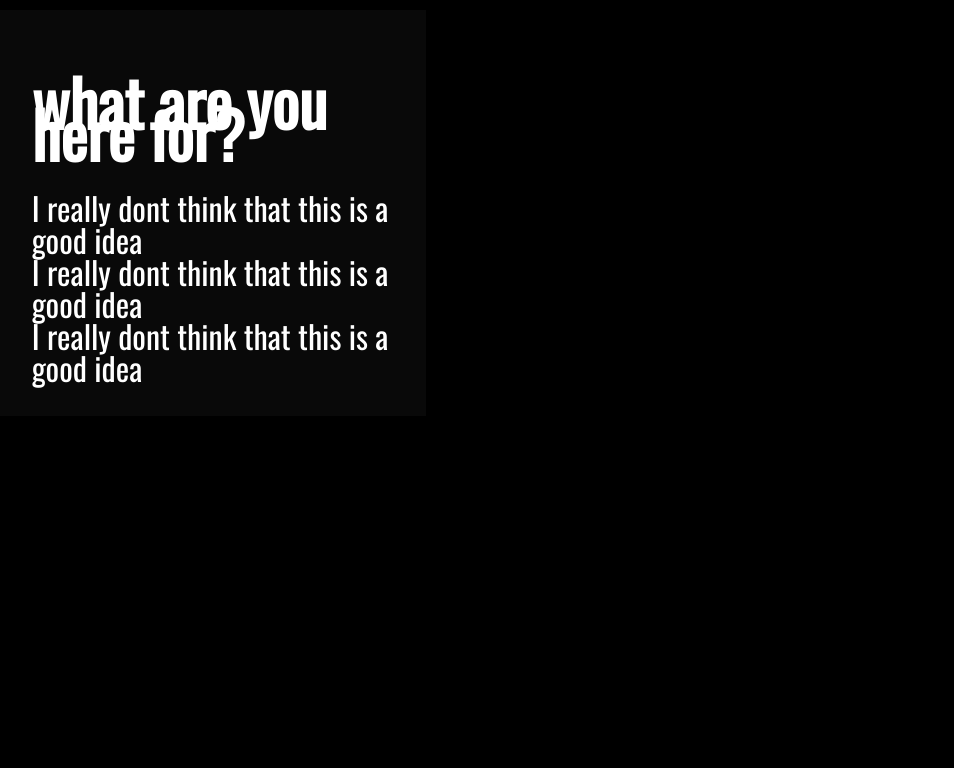
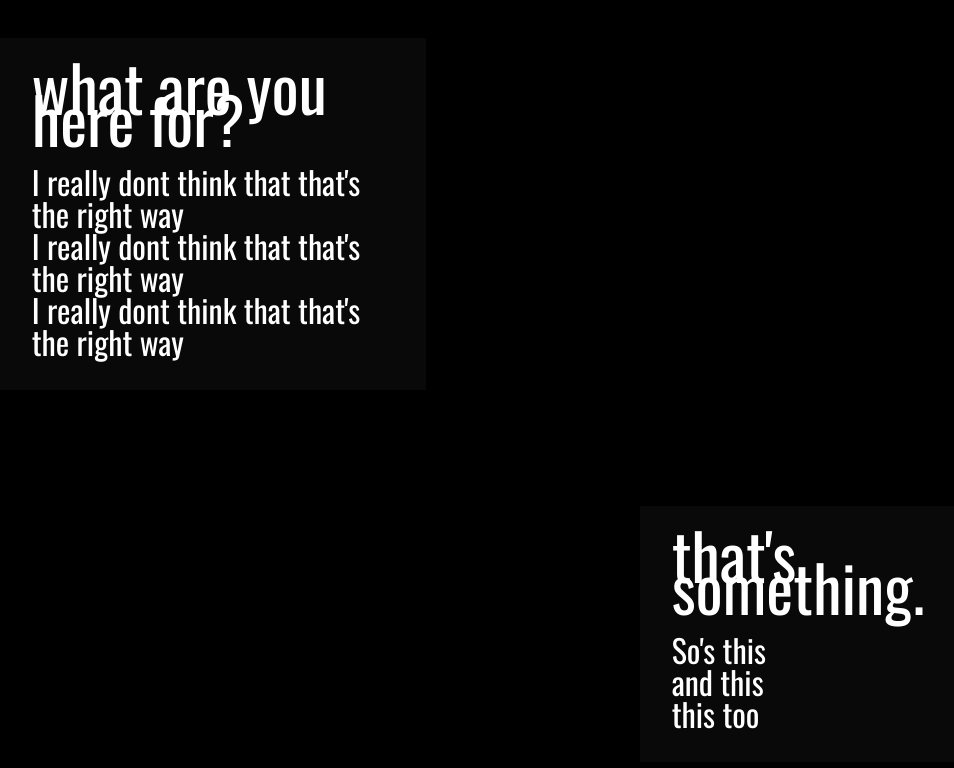
Before and after one commit to MillieGrey/ThreeJSStartPage, a website built with Vite: page index.html in a window 1280 px wide. Shown: the whole page, without its empty margins (107-1061 px from the left). Built offline with nearby package versions, Linux system fonts and the light colour scheme; no server answers; files whose address does not match are found by name; a web font is replaced by a local one.

Commit message:
today i did these things

```diff
--- a/index.html
+++ b/index.html
@@ -1,6 +1,7 @@
 <!DOCTYPE html>
 <html lang="en">
   <head>
+    <link rel="stylesheet" href="style.css">
     <link rel="preconnect" href="https://fonts.googleapis.com">
     <link rel="preconnect" href="https://fonts.gstatic.com" crossorigin>
     <link href="https://fonts.googleapis.com/css2?family=Oswald&display=swap" rel="stylesheet">
@@ -8,19 +9,28 @@
     <meta name="viewport" content="width=device-width, initial-scale=1.0" />
     <title>ThreeJSStartPage</title>
   </head>
-  <body style="margin:0;">
+  <body>
 
     <div id="app"></div>
     <canvas id ="bg"></canvas>
       <main>
         <div class="fuc">
-          <h1 class="title" style="color:white;  text-align:left; font-family: 'Oswald', sans-serif;">what are you here for?</h1>
-          <div>I really dont think that this is a good idea</div>
-          <div>I really dont think that this is a good idea</div>
-          <div>I really dont think that this is a good idea</div>
+          <div class="title">what are you here for?</div>
+          <br>
+          <div>I really dont think that that's the right way</div>
+          <div>I really dont think that that's the right way</div>
+          <div>I really dont think that that's the right way</div>
+        </div>
+        <div  id="weather" class="hec">
+          <div class="title">that's something.</div>
+          <br>
+          <div id="description">So's this</div>
+          <div id="temp">and this</div>
+          <div id="wind">this too</div>
         </div>
       </main>
-    <script type="module" src="/main.js"></script>
+    <script type="module" src="/main.js">
+    </script>
 
   </body>
 </html>
--- a/main.js
+++ b/main.js
@@ -34,12 +34,12 @@ let object;
 
   //stl loader
   const loader = new STLLoader();
-  loader.load( './models/Body8.stl', function ( geometry ) {
+  loader.load( './models/Body88.stl', function ( geometry ) {
     const material = new THREE.MeshStandardMaterial( {color: 0x888888} );
     var mesh =  new THREE.Mesh (geometry, material);
     object = mesh
-    mesh.position.set(0,7,-5)
-    mesh.rotation.set(0,0,1)
+    mesh.position.set(0,0,-5)
+    mesh.rotation.set(0,0,0)
     mesh.scale.set(.2,.2,.2)
     mesh.castShadow = true;
     scene.add(mesh)
@@ -109,8 +109,52 @@ function animate(){
   requestAnimationFrame(animate);
 
   // torus.rotation.y += 0.01
-  object.rotation.y += 0.01
+  object.rotation.y += 0.02
 
 
   renderer.render(scene, camera);
 }
+
+
+
+// const getWeather = async () => {
+//   const response = await fetch('api.openweathermap.org/data/2.5/weather?q=Winnipeg&appid={80c28bd5ebd669b3c27a1f010c50567e}')
+//   const weatherJSON = await response.json();
+
+// }
+
+// function weatherBalloon() {
+//   fetch('api.openweathermap.org/data/2.5/weather?q=Winnipeg&appid=80c28bd5ebd669b3c27a1f010c50567e')
+//   .then(function(response) { return response.json() }) // Convert data to json
+//   .then(function(data) {
+//     console.log(data);
+//   })
+//   .catch(function() {
+//     // catch any errors
+//   });
+// }
+
+function weatherBalloon( cityID ) {
+  var key = '80c28bd5ebd669b3c27a1f010c50567e';
+  fetch('https://api.openweathermap.org/data/2.5/weather?id=' + cityID+ '&appid=' + key)
+  .then(function(resp) { return resp.json() }) // Convert data to json
+  .then(function(data) {
+    console.log(data);
+    drawWeather(data)
+  })
+  .catch(function() {
+    // catch any errors
+  });
+}
+
+window.onload = function() {
+  weatherBalloon( 6183235 );
+}
+
+function drawWeather( d ) {
+	var celcius = Math.round(parseFloat(d.main.temp)-273.15);
+
+	document.getElementById('description').innerHTML = d.weather[0].description;
+	document.getElementById('temp').innerHTML = celcius + '&deg;';
+	document.getElementById('wind').innerHTML = d.wind.speed + ' km/h';
+}
--- a/style.css
+++ b/style.css
@@ -11,32 +11,51 @@ canvas {
   --spacing: 350px;
 }
 
+body {
+  margin:0;
+  background-color: black;
+}
+
 main {
   width: 100vw;
+  height: 100vh;
   color: white;
   z-index: 99;
   position: absolute;
   width: 100%;
   margin: 0px auto;
-  padding: 10px 0px;
-
+  padding: 0px 0px;
   display: grid;
   grid-template-columns: repeat(12, 1fr);
+  grid-template-rows: repeat(7, 1fr);
 }
 
 
 .title {
   font-size: 4rem;
   font-family: 'Oswald', sans-serif;
+  text-align:left;
 }
 
 
 .fuc {
   background: var(--dark-bg);
   grid-column: 2 / span 4;
+  grid-row: 2;
   font-family: 'Oswald', sans-serif;
   font-size: 2rem;
   padding: 2rem;
   line-height: 100%;
 
 }
+
+.hec {
+  background: var(--dark-bg);
+  grid-column: 8 / span 4;
+  grid-row: 6;
+  font-family: 'Oswald', sans-serif;
+  font-size: 2rem;
+  padding: 2rem;
+  line-height: 100%;
+
+}
```
Also changed, not shown: 1 other file.
